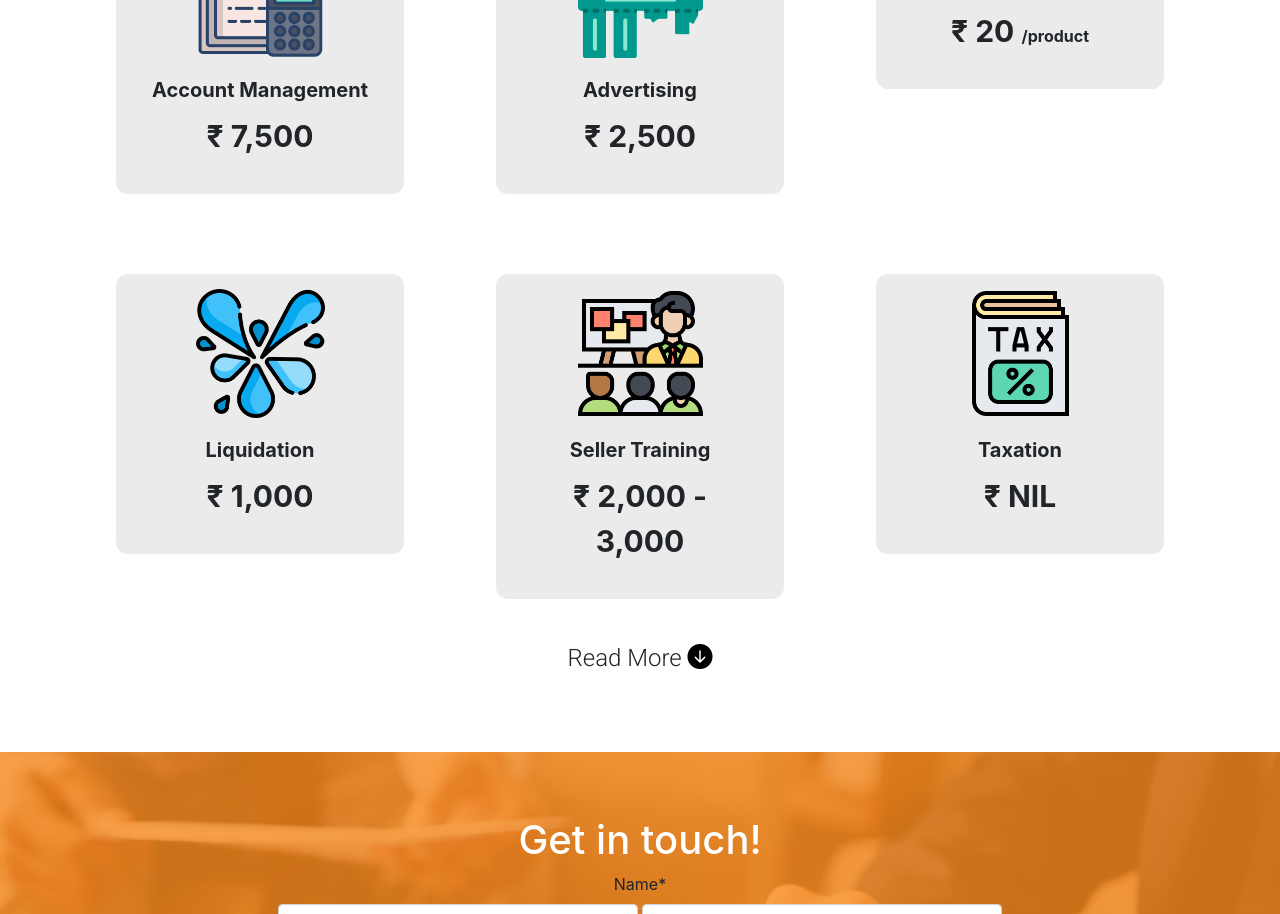
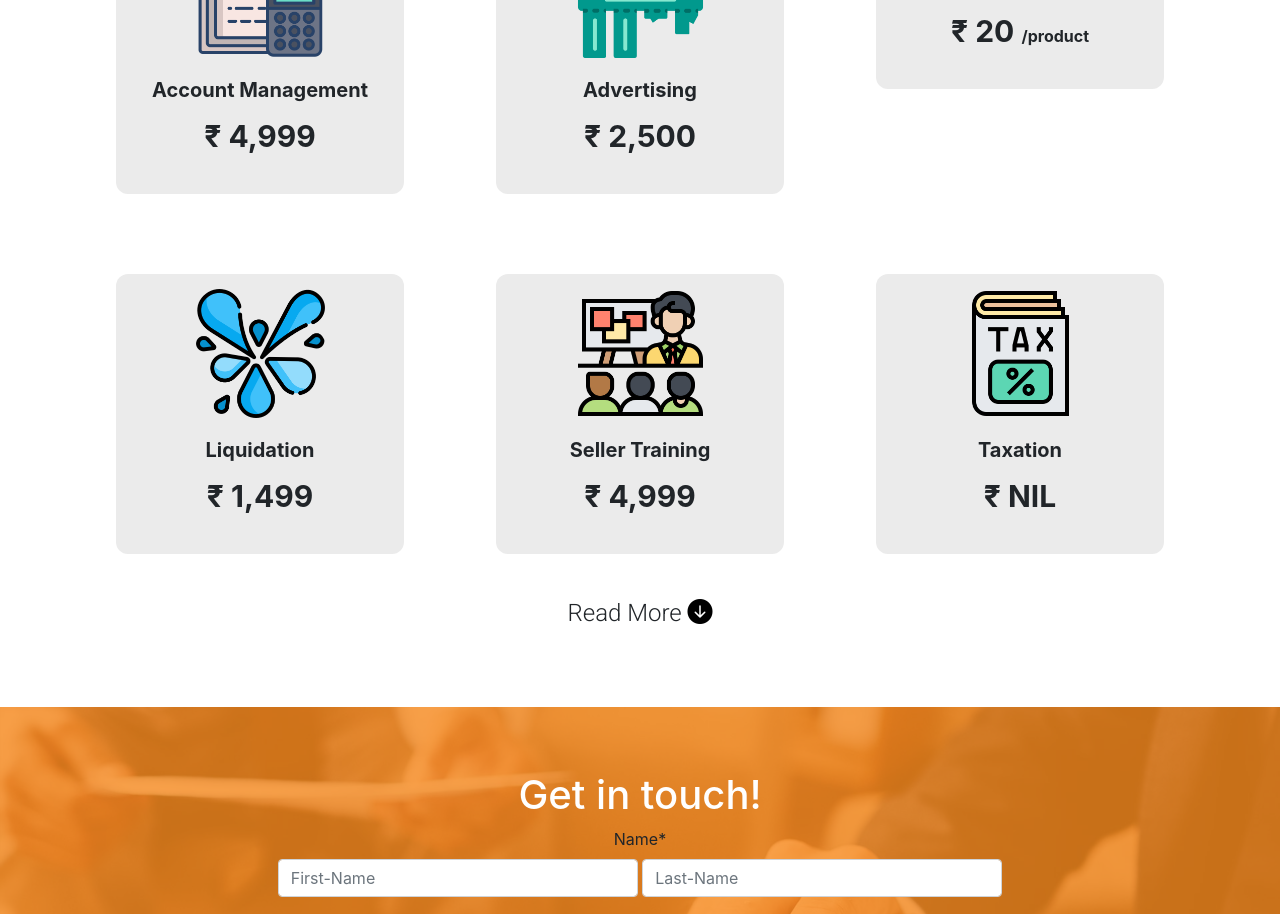
Before and after one commit to Karan227/Ecom-story, a plain HTML site: page index.html in a window 1280 px wide. Shown: the part 1155-2069 px from the top of the page. Drawn offline with nearby package versions, Linux system fonts and the light colour scheme; a web font is replaced by a local one.

Commit message:
Update index.html

```diff
--- a/index.html
+++ b/index.html
@@ -234,7 +234,7 @@
                             <img alt="services-budger" src="./assets/budget.png" class="card-img-top services-img" alt="...">
                             <div class="card-body">
                             <h5 class="card-title text-align-center">Account Management</h5>
-                            <p class="card-text service-card-price text-align-center">₹ 7,500</p>
+                            <p class="card-text service-card-price text-align-center">₹ 4,999</p>
                             </div>
                         </div>
                     </div>
@@ -261,7 +261,7 @@
                             <img alt="services-liquid" src="./assets/splash.png" class="card-img-top services-img" alt="...">
                             <div class="card-body">
                             <h5 class="card-title text-align-center">Liquidation</h5>
-                            <p class="card-text service-card-price text-align-center">₹ 1,000</p>
+                            <p class="card-text service-card-price text-align-center">₹ 1,499</p>
                             </div>
                         </div>
                     </div>
@@ -270,7 +270,7 @@
                             <img alt="services-train" src="./assets/training.png" class="card-img-top services-img" alt="...">
                             <div class="card-body">
                             <h5 class="card-title text-align-center">Seller Training</h5>
-                            <p class="card-text service-card-price text-align-center">₹ 2,000 - 3,000</p>
+                            <p class="card-text service-card-price text-align-center">₹ 4,999</p>
                             </div>
                         </div>
                     </div>
```
